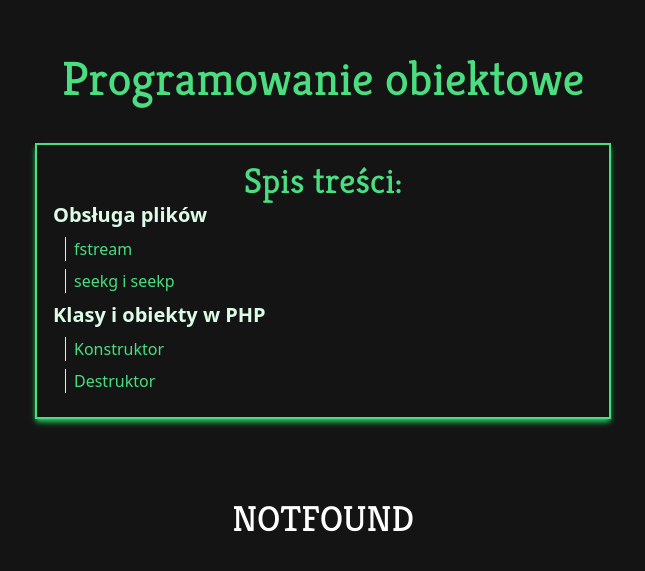
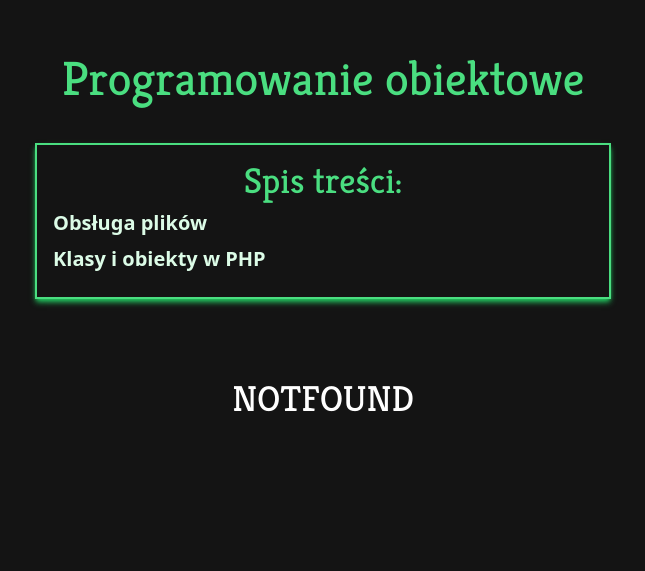
Before and after one commit to KariminK/zstplusplus, a React (Vite) app: page /obiektowe/notFound in a window 1280 px wide. Shown: the part 105-676 px from the top of the page, without its empty margins (317-962 px from the left). Built offline with nearby package versions, Linux system fonts and the light colour scheme; the HTML template or start-up script is replaced by a standard one.

Commit message:
added new chapter

```diff
--- a/src/components/CodeSection/CodeSection.jsx
+++ b/src/components/CodeSection/CodeSection.jsx
@@ -67,6 +67,7 @@
   return (
     <section
       className={`text-white border rounded-md p-3 flex-grow ${colors.borderColor}`}
+      id={title.replaceAll(" ", "-")}
     >
       <h1
         className={`font-bold font-kreon text-2xl mb-3 text-center ${colors.headingColor}`}
--- a/src/components/Contents/Contents.jsx
+++ b/src/components/Contents/Contents.jsx
@@ -25,7 +25,7 @@
         {chapters.map((chapter) => {
           if (!Array.isArray(chapter))
             return (
-              <li key={crypto.randomUUID()}>
+              <li className="my-2" key={crypto.randomUUID()}>
                 <Link className="text-xl font-bold" to={chapter.to}>
                   {chapter.text}
                 </Link>
--- a/src/data/chapters.json
+++ b/src/data/chapters.json
@@ -100,5 +100,33 @@
       "code": "remove(\"plik.txt\"); // usuwa plik plik.txt (jeśli istnieje)\nrename(\"stara_nazwa_pliku\", \"nowa_nazwa_pliku\"); // zmienia nazwe pliku (jeśli istnieje)",
       "color": "green"
     }
+  ],
+  "klasy php": [
+    {
+      "title": "Tworzenie klasy",
+      "code": "class nazwaKlasy{\n\t// pola klasy\n\tprivate $pole1 // pole prywatne\n\tpublic $pole2 // pole publiczne\n};",
+      "color": "green"
+    },
+    {
+      "title": "Rodzaje pól",
+      "table": [
+        ["Rodzaj pola", "Opis", "Trzeba getter i setter?"],
+        ["public", "możemy się do niego dostać z każdego miejsca", "NIE"],
+        ["private", "możemy się do niego dostać tylko w obrębie klasy", "TAK"]
+      ],
+      "color": "green"
+    },
+    {
+      "title": "gettery i settery",
+      "description": "Getter to funkcja, która zwraca nam wartość pola prywatnego. Setter najczęściej w argumencie przyjmuje wartość i ustawia ją jako wartość pola prywatnego. Używamy je m. in dlatego, żeby móc walidować dane wrzucane do pól",
+      "code": "class nazwaKlasy{\n\tprivate $nazwaPola;\n\tfunction setNazwaPola($value){\n\t\t$this->nazwaPola = $value;\n\t}\n\tfunction getNazwaPola($value){\n\t\treturn $this->nazwaPola;\n\t}\n}",
+      "color": "green"
+    },
+    {
+      "title": "__construct() i __destruct",
+      "description": "__construct jest wywoływany przy tworzeniu klasy. W jego argumentach możemy podać wartości, które chcemy wpisać do pól. __destruct jest wywoływany przy usuwaniu obiektu",
+      "code": "class nazwaKlasy{\n\tpublic $nazwaPola;\n\tpublic $nazwaPola2;\n\tfunction __construct($wartosc1, $wartosc2){\n\t\t$this->nazwaPola = $wartosc1;\n\t\t$this->nazwaPola2 = $wartosc2;\n\t}\n\tfunction __destruct(){\n\t\techo \"Zniszczono obiekt\";\n\t}\n}\n$obiekt = new nazwaKlasy(\"x\", \"y\");\necho $obiekt->$nazwaPola.\"<br>\"; // x\necho $obiekt->$nazwaPola2.\"<br>\"; // y\nunset($obiekt); // Zniszczono obiekt",
+      "color": "green"
+    }
   ]
 }
--- a/src/pages/Obiektowe/Obiektowe.jsx
+++ b/src/pages/Obiektowe/Obiektowe.jsx
@@ -9,16 +9,8 @@
       </h1>
       <Contents
         chapters={[
-          { to: "/pliki", text: "Obsługa plików" },
-          [
-            { to: "/pliki#fstream", text: "fstream" },
-            { to: "/pliki#seekg", text: "seekg i seekp" },
-          ],
-          { to: "/obiektyphp", text: "Klasy i obiekty w PHP" },
-          [
-            { to: "/obiektyphp#konstruktor", text: "Konstruktor" },
-            { to: "/obiektyphp#destruktor", text: "Destruktor" },
-          ],
+          { to: "./pliki c++", text: "Obsługa plików" },
+          { to: "./klasy php", text: "Klasy i obiekty w PHP" },
         ]}
         colors={{
           mainList: "text-green-100 border-green-400 shadow-green-500",
```
